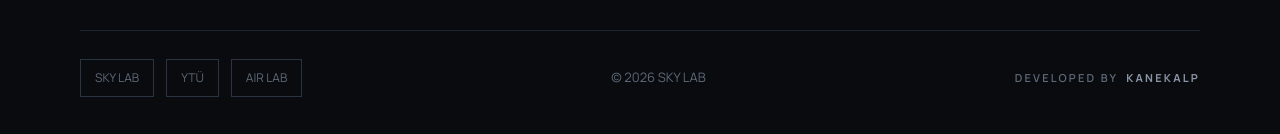
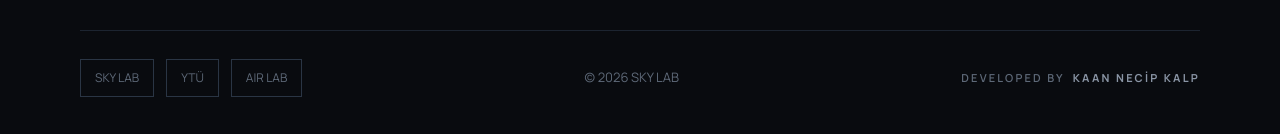
Before and after one commit to skylab-kulubu/artlab-site, a Next.js app: page / in a window 1280 px wide. Shown: the part 8447-8581 px from the top of the page. Built offline with nearby package versions, Linux system fonts and the light colour scheme; a web font is replaced by a local one.

Commit message:
fix(footer): sign with the full name Kaan Necip Kalp

```diff
--- a/src/components/footer/Signature.tsx
+++ b/src/components/footer/Signature.tsx
@@ -14,7 +14,7 @@ export function Signature() {
         <span className={reveal} aria-hidden="true">
           <span className={`${glyph} group-hover:pr-2 group-focus-visible:pr-2`}>✎</span>
         </span>
-        <span className="font-bold whitespace-nowrap transition-colors duration-300">KANEKALP</span>
+        <span className="font-bold whitespace-nowrap transition-colors duration-300">Kaan Necip Kalp</span>
         <span className={reveal} aria-hidden="true">
           <span className={`${glyph} group-hover:pl-2 group-focus-visible:pl-2`}>{"</>"}</span>
         </span>
```
